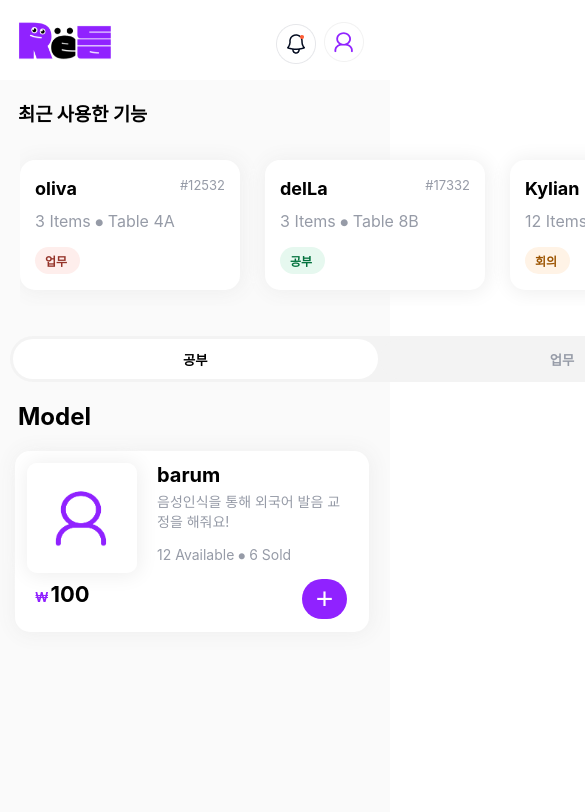
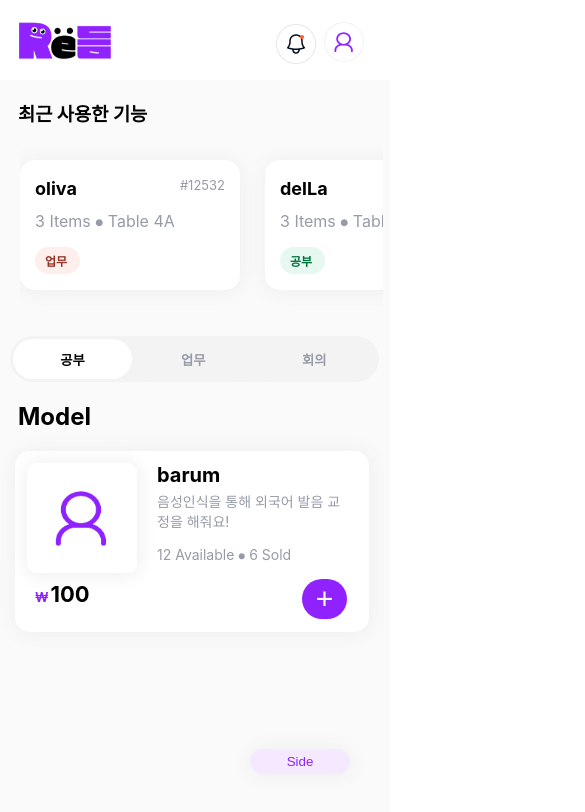
Before and after one commit to rehythmproject/frontend, a React (Create React App) app: page /availableModel in a window 390 px wide. Shown: the top 812 px of the page, 585 px wide, since content can reach past the window. Built offline with nearby package versions, Linux system fonts and the light colour scheme.

Commit message:
메인화면/프로필화면 @media 구현

```diff
--- a/src/components/AvailableModel/Main.css
+++ b/src/components/AvailableModel/Main.css
@@ -3,6 +3,7 @@
     width: 100%;
     background-color: #FAFAFA;
     padding-bottom: 300px;
+    overflow: hidden;
 }
 
 .main_title{
@@ -51,3 +52,35 @@
     color: #969BA7;
     cursor: pointer;
 }
+
+.side_button{
+    display: none;
+}
+
+@media (max-width:1250px) {
+    .category_container{
+        width: 93%;
+    }
+
+    .recent_list_container{
+        width: 93%;
+    }
+
+    .model_list{
+        width: 93%;
+    }
+    .side_button{
+        display: block;
+        position: fixed;
+        right: 40px;
+        bottom: 70px;
+        z-index: 5;
+        color: #9022FF;
+        background-color: #F4E9FF;
+        border:none;
+        border-radius: 30px;
+        padding: 5px;
+        width: 100px;
+        box-shadow: 1px 1px 20px 2px #efefef;
+    }
+}
--- a/src/components/AvailableModel/Main.jsx
+++ b/src/components/AvailableModel/Main.jsx
@@ -81,7 +81,7 @@ const allModelList = [
     },
 ]
 
-const Main = ({handleAddModel,Id}) => {
+const Main = ({handleAddModel,Id,handleSide}) => {
     const [category, setCategory] = useState('공부');
     const onClickCategory = (e) => {
         setCategory(e.target.textContent);
@@ -113,6 +113,7 @@ const Main = ({handleAddModel,Id}) => {
                     ))
                 }
             </ul>
+            <button className='side_button' onClick={handleSide}>Side</button>
         </div>
     );
 }
--- a/src/components/AvailableModel/Side.css
+++ b/src/components/AvailableModel/Side.css
@@ -9,7 +9,10 @@
 }
 
 @media (max-width:1250px) {
-    .appdiv{
+    .appdiv.none{
         display: none;
     }
+    .appdiv.view{
+        display: block;
+    }
 }
--- a/src/components/AvailableModel/Side.jsx
+++ b/src/components/AvailableModel/Side.jsx
@@ -5,10 +5,10 @@ import PlusInformation from "./PlusInformation";
 import PlusServices from "./PlusServices";
 import TotalAmount from "./TotalAmount";
 
-const Side = ({keepModel,totalPrice,handleDeleteModel}) => {
+const Side = ({keepModel,totalPrice,handleDeleteModel,sideView}) => {
   const [changeButton, setChangeButton] = useState("정보추가");
   return (
-    <div className='appdiv'>
+    <div className={`appdiv ${sideView}`}>
       <ChangeButton changeButton={changeButton} setChangeButton={setChangeButton} />
       {changeButton === "정보추가" ? (
         <>
--- a/src/components/Header.jsx
+++ b/src/components/Header.jsx
@@ -4,7 +4,7 @@ import { Link, NavLink } from 'react-router-dom';
 const Header = () => {
     return (
         <div className="header_container">
-            <img src="/images/Re듬.png" alt="logo" className="reduem_logo" style={{ width:'110px'}}/>
+            <Link to={'/availableModel'}><img src="/images/Re듬.png" alt="logo" className="reduem_logo" style={{ width:'110px'}}/></Link>
             <div className="navigation_container">
                 <ul className='navi_list'>
                     <NavLink to="/availableModel" style={{textDecoration:'none'}}>
--- a/src/pages/AvailableModel.jsx
+++ b/src/pages/AvailableModel.jsx
@@ -8,6 +8,16 @@ const AvailableModel = () => {
   const Id = useRef(0);
   const [keepModel, setKeepModel] = useState([]);
   const  [totalPrice, setTotalPrice] = useState(0);
+  const [sideView, setSideView] = useState('none');
+
+  const handleSide = () => {
+    if(sideView == 'view'){
+      setSideView('none');
+    }
+    else {
+      setSideView('view');
+    }
+  }
 
   const handleAddModel = ({data}) => {
     setKeepModel((prev) => [...prev, data ]);
@@ -24,8 +34,8 @@ const AvailableModel = () => {
     <div className="AvailableModel">
       <Header/>
       <div className='avail_compo_container'>
-        <Main handleAddModel={handleAddModel} Id={Id}/>
-        <Side keepModel={keepModel} totalPrice={totalPrice} handleDeleteModel={handleDeleteModel}Id={Id}/>
+        <Main handleAddModel={handleAddModel} Id={Id} handleSide={handleSide}/>
+        <Side keepModel={keepModel} totalPrice={totalPrice} handleDeleteModel={handleDeleteModel}Id={Id} sideView={sideView}/>
       </div>
     </div>
   );
--- a/src/pages/Profile.css
+++ b/src/pages/Profile.css
@@ -1,6 +1,6 @@
 .profile_container{
     background-color: #FAFAFA;
-    min-height: 725px;
+    min-height: 905px;
     padding-left: 18px;
     padding-right: 18px;
     padding-top: 80px;
```
